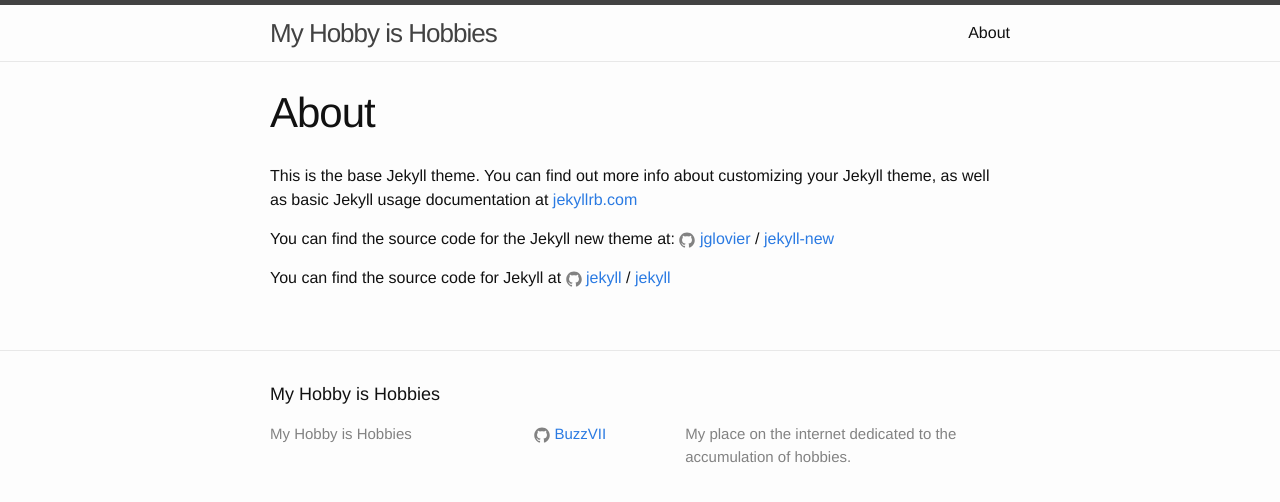
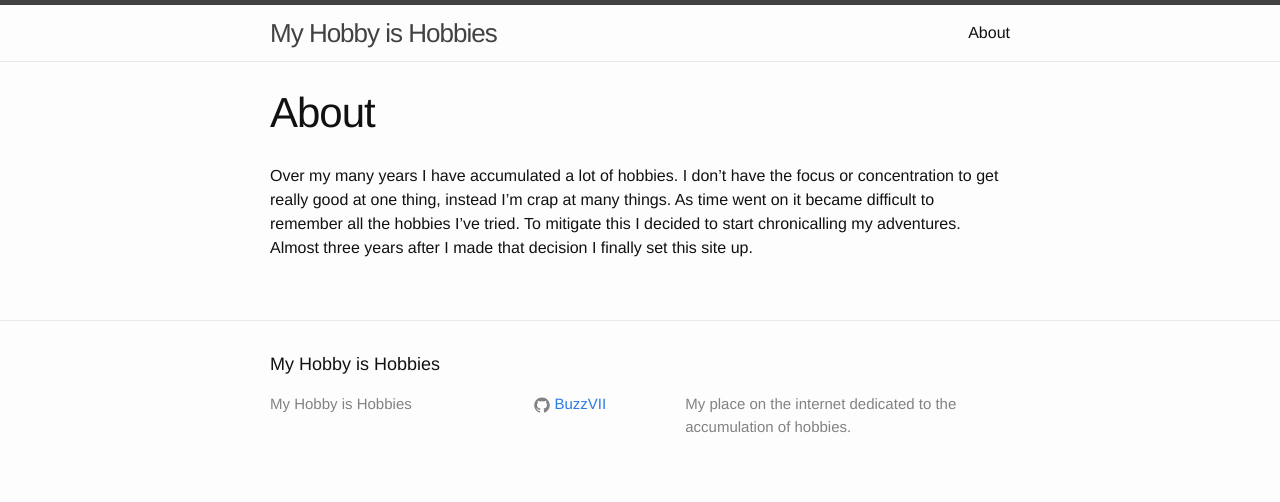
Before and after one commit to BuzzVII/BuzzVII.github.io, a Jekyll site: the page built from about.md, in a window 1280 px wide. Shown: the top 502 px of the page. Built offline with Jekyll 4.4.1, drawn with Linux system fonts in a browser that asks for light colours.

```diff
--- a/about.md
+++ b/about.md
@@ -4,12 +4,4 @@ title: About
 permalink: /about/
 ---
 
-This is the base Jekyll theme. You can find out more info about customizing your Jekyll theme, as well as basic Jekyll usage documentation at [jekyllrb.com](http://jekyllrb.com/)
-
-You can find the source code for the Jekyll new theme at:
-{% include icon-github.html username="jglovier" %} /
-[jekyll-new](https://github.com/jglovier/jekyll-new)
-
-You can find the source code for Jekyll at
-{% include icon-github.html username="jekyll" %} /
-[jekyll](https://github.com/jekyll/jekyll)
+Over my many years I have accumulated a lot of hobbies. I don't have the focus or concentration to get really good at one thing, instead I'm crap at many things. As time went on it became difficult to remember all the hobbies I've tried. To mitigate this I decided to start chronicalling my adventures. Almost three years after I made that decision I finally set this site up.
```
Also changed, not shown: _posts/2018-10-18-first-post.markdown (added, +7 -0 lines), _posts/2018-10-18-welcome-to-jekyll.markdown (deleted, +0 -25 lines).
